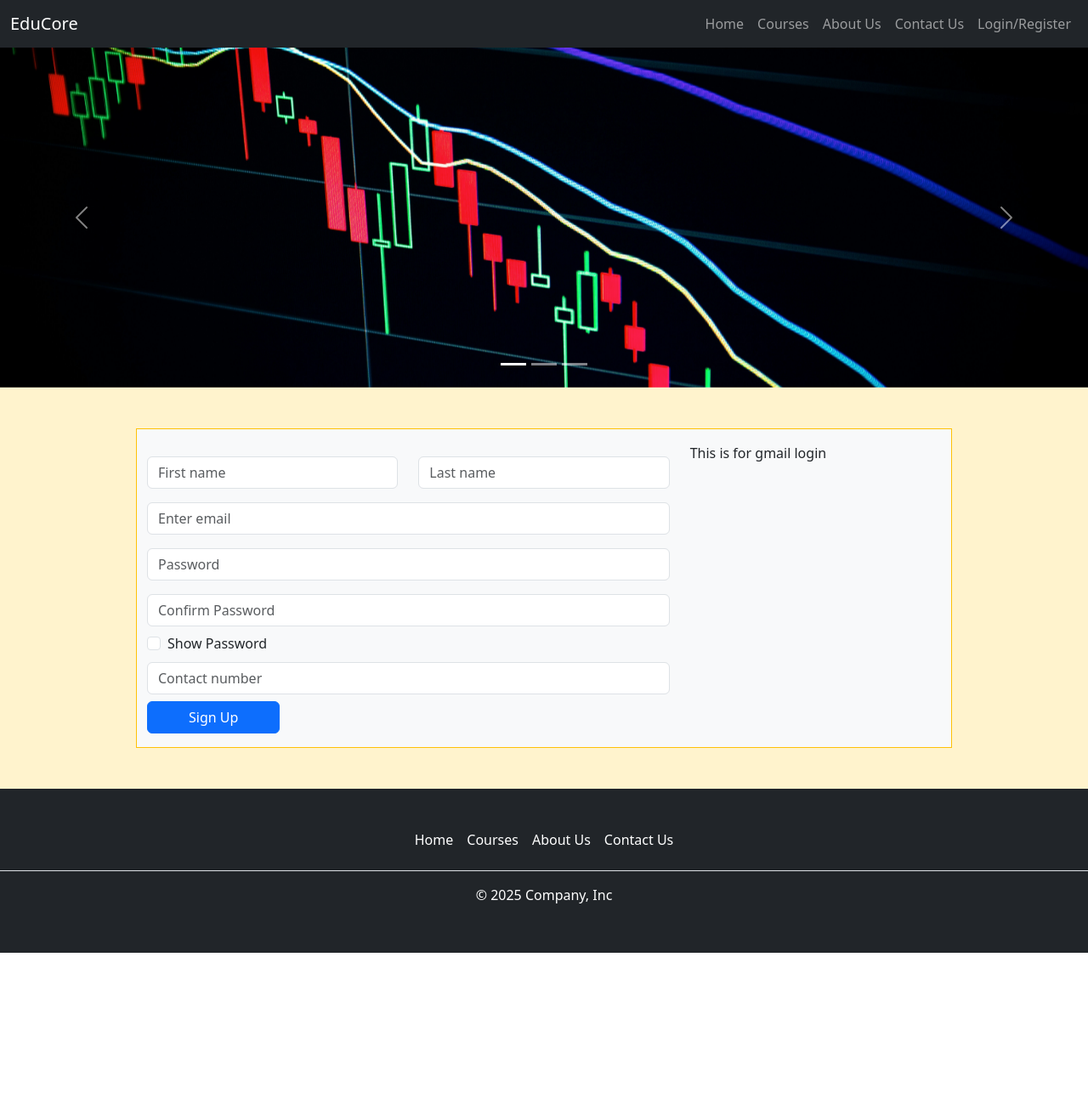
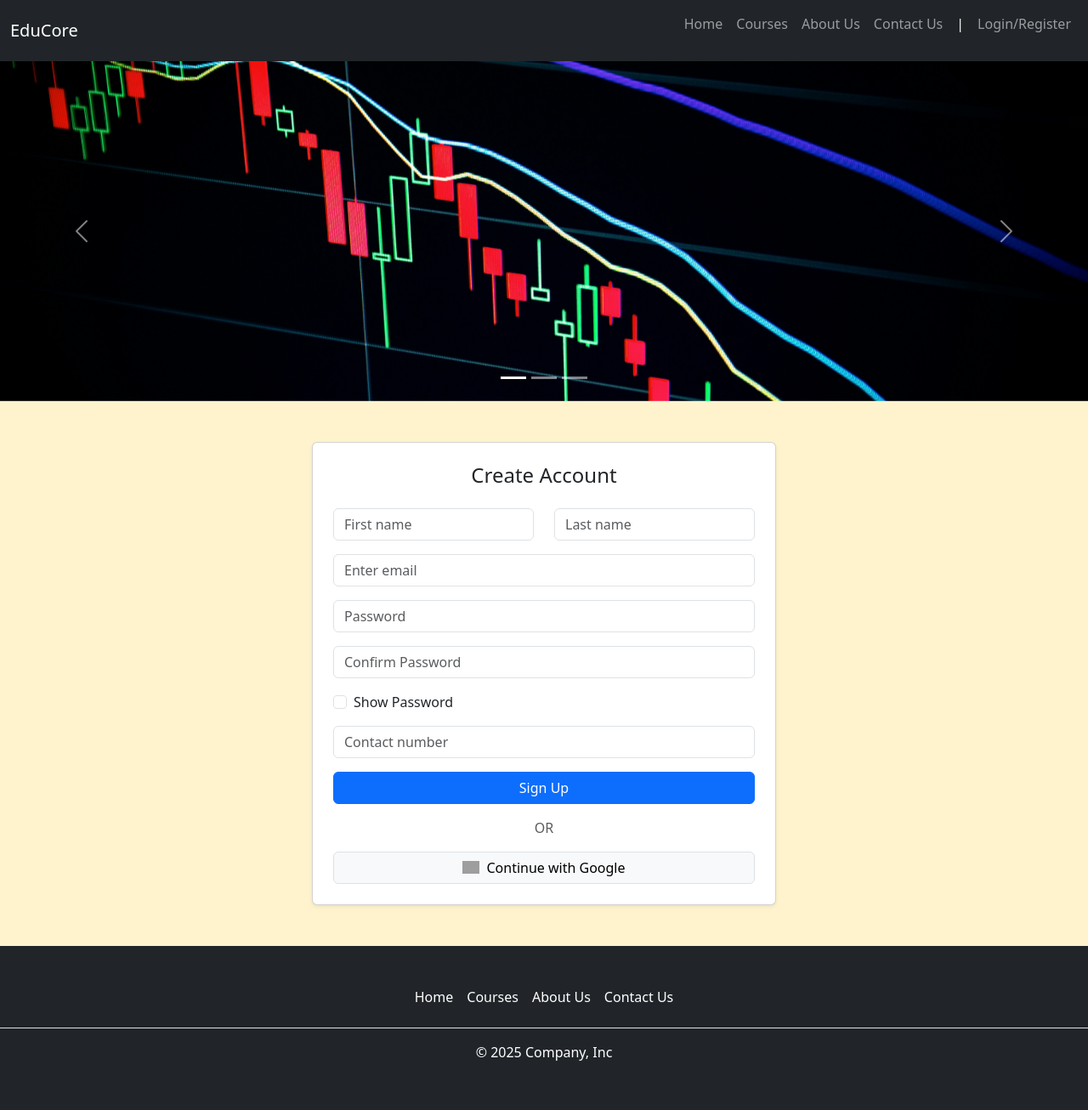
Before and after one commit to pamirghosh/EdTech, a Flask app: page /registeration in a window 1280 px wide. Shown: the whole page at 85% size. Before the commit the page ends 1121 px from the top, so only its background shows below. Run offline with Flask 3, Linux system fonts and the light colour scheme; some libraries are stand-ins or nearby versions; grey boxes are pictures that could not be loaded.

Commit message:
Add google login

```diff
--- a/app.py
+++ b/app.py
@@ -1,4 +1,5 @@
 from flask import Flask, render_template, request, jsonify, redirect, url_for
+from authlib.integrations.flask_client import OAuth
 import db
 import uuid
 import razorpay
@@ -11,9 +12,24 @@ load_dotenv(override=True)
 
 key_id=os.getenv("RAZORPAY_KEY")
 key_secret=os.getenv("RAZORPAY_KEY_SECRET")
+google_client_id=os.getenv("GOOGLE_CLIENT_ID")
+google_client_secret=os.getenv("GOOGLE_CLIENT_SECRET")
 
 client = razorpay.Client(auth=(key_id, key_secret))
 app = Flask(__name__)
+app.secret_key = os.getenv("APP_SECRET_KEY")
+# Google login
+oauth = OAuth(app)
+google = oauth.register(
+    name='google',
+    client_id=google_client_id,
+    client_secret=google_client_secret,
+    server_metadata_url='https://accounts.google.com/.well-known/openid-configuration',
+    client_kwargs={
+        'scope': 'openid email profile',
+    }
+)
+
 @app.route("/")
 def index():
     session_id=request.cookies.get("session_id")
@@ -114,6 +130,36 @@ def authenticate():
     except Exception as e:
         print("Error:", e)
         return jsonify({"error": "Internal Server Error"}), 500
+
+# google login
+@app.route("/google")
+def login_google():
+    redirect_uri = url_for('google_callback', _external=True)
+    return google.authorize_redirect(redirect_uri,prompt='consent')
+
+@app.route("/callback")
+def google_callback():
+    token = google.authorize_access_token()
+    user_info = token['userinfo']
+
+    if user_info['email_verified']==False:
+        return jsonify({'error':'Email is invalid'}),400
+    else:
+        session_id=db.authenticate_user(user_info['email'])
+        if session_id==-1:
+            db.create_user(user_info['given_name'],user_info['family_name'],user_info['email'],'xxxxxxxxxx','xxxxxxxxxx')
+            session_id=db.authenticate_user(user_info['email'])
+
+        response = redirect(url_for('index'))
+        response.status_code = 200
+        response.set_cookie(
+            "session_id",
+            session_id,
+            httponly=True,
+            secure=False,
+            samesite="Lax"
+        )
+        return response
 
 @app.route("/our-courses")
 def courses():
--- a/templates/base.html
+++ b/templates/base.html
@@ -46,6 +46,9 @@
             </li>
             <li class="nav-item">
               <a class="nav-link" href="#contact">Contact Us</a>
+            </li>
+            <li class="nav-item">
+              <a class="nav-link" href="#"><p class="text-white">|</p></a>
             </li>
             <li class="nav-item">
               {% if session_id %}
--- a/templates/registeration.html
+++ b/templates/registeration.html
@@ -1,78 +1,81 @@
-{% extends 'base.html' %} {% block content %}
-<div class="container border border-warning bg-light w-75 my-5 py-3">
-  <div class="row">
-    <div class="col-8">
-      <div class="row py-2">
-        <h5 style="display: none;" class="text-center msg"></h5>
-        <div class="col mt-2">
-          <input
-            type="text"
-            class="form-control"
-            id="fname"
-            placeholder="First name"
-          />
+{% extends 'base.html' %}
+{% block content %}
+
+<div class="container my-5">
+  <div class="row justify-content-center">
+    <div class="col-md-8 col-lg-6">
+
+      <div class="card shadow-sm">
+        <div class="card-body p-4">
+
+          <h4 class="text-center mb-4">Create Account</h4>
+
+          <h5 class="text-center text-danger msg d-none"></h5>
+
+          <!-- First + Last Name -->
+          <div class="row mb-3">
+            <div class="col">
+              <input type="text" class="form-control" id="fname" placeholder="First name">
             </div>
-        <div class="col mt-2">
-          <input
-            type="text"
-            class="form-control"
-            id="lname"
-            placeholder="Last name"
-          />
+            <div class="col">
+              <input type="text" class="form-control" id="lname" placeholder="Last name">
             </div>
           </div>
-      <div class="form-group py-2">
-        <!-- <label for="exampleInputEmail1">Email address</label> -->
-        <input
-          type="email"
-          class="form-control email"
-          id="exampleInputEmail1"
-          aria-describedby="emailHelp"
-          placeholder="Enter email"
-        />
-      </div>
-      <div class="form-group py-2">
-        <!-- <label for="exampleInputPassword1">Password</label> -->
-        <input
-          type="password"
-          class="form-control password"
-          id="exampleInputPassword1"
-          placeholder="Password"
-        />
+
+          <!-- Email -->
+          <div class="mb-3">
+            <input type="email" class="form-control email" placeholder="Enter email">
           </div>
 
-      <div class="form-group py-2">
-        <input
-          type="password"
-          class="form-control cpassword"
-          id="exampleInputPassword1"
-          placeholder="Confirm Password"
-        />
+          <!-- Password -->
+          <div class="mb-3">
+            <input type="password" class="form-control password" placeholder="Password">
           </div>
-      <div class="form-check">
-        <input
-          type="checkbox"
-          class="form-check-input checkbox"
-          id="exampleCheck1"
-        />
-        <label class="form-check-label" for="exampleCheck1"
-          >Show Password</label
-        >
+
+          <!-- Confirm Password -->
+          <div class="mb-3">
+            <input type="password" class="form-control cpassword" placeholder="Confirm Password">
           </div>
-      <div class="form-group py-2">
-        <!-- <label for="exampleInputPassword1">Pincode</label> -->
-        <input
-          type="text"
-          class="form-control phone"
-          id="exampleInputPassword1"
-          placeholder="Contact number"
-        />
+
+          <!-- Show Password -->
+          <div class="form-check mb-3">
+            <input type="checkbox" class="form-check-input checkbox" id="showPassword">
+            <label class="form-check-label" for="showPassword">Show Password</label>
           </div>
-      <button type="submit" class="btn btn-primary px-5" id="registrationBtn">
+
+          <!-- Phone -->
+          <div class="mb-3">
+            <input type="text" class="form-control phone" placeholder="Contact number">
+          </div>
+
+          <!-- Sign Up Button -->
+          <div class="d-grid mb-3">
+            <button type="submit" class="btn btn-primary" id="registrationBtn">
               Sign Up
             </button>
           </div>
-    <div class="col-4">This is for gmail login</div>
+
+          <!-- Divider -->
+          <div class="text-center mb-3">
+            <span class="text-muted">OR</span>
+          </div>
+
+          <!-- Google Button -->
+          <div class="d-grid">
+            <a href="{{ url_for('login_google') }}"
+               class="btn btn-light border d-flex align-items-center justify-content-center">
+              <img src="https://www.gstatic.com/firebasejs/ui/2.0.0/images/auth/google.svg"
+                   width="20"
+                   class="me-2">
+              Continue with Google
+            </a>
+          </div>
+
         </div>
       </div>
-{% endblock%}
+
+    </div>
+  </div>
+</div>
+
+{% endblock %}
```
Lines whose indentation alone changed are shown as unchanged.
